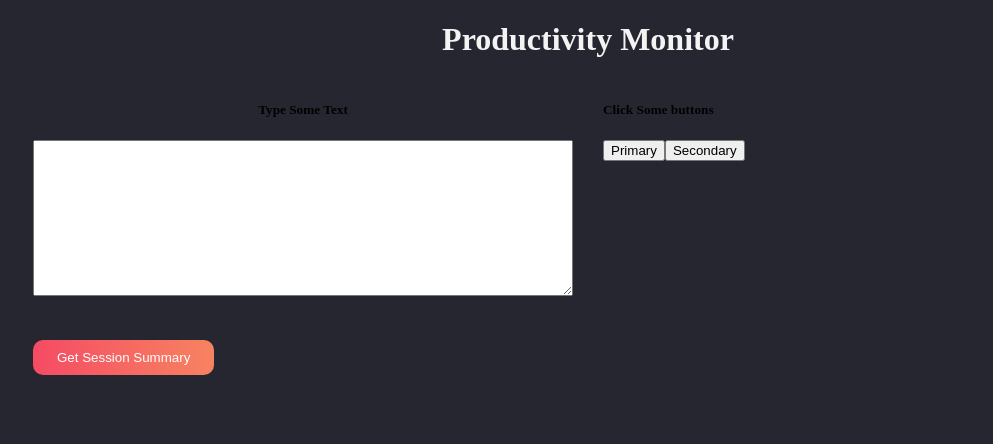
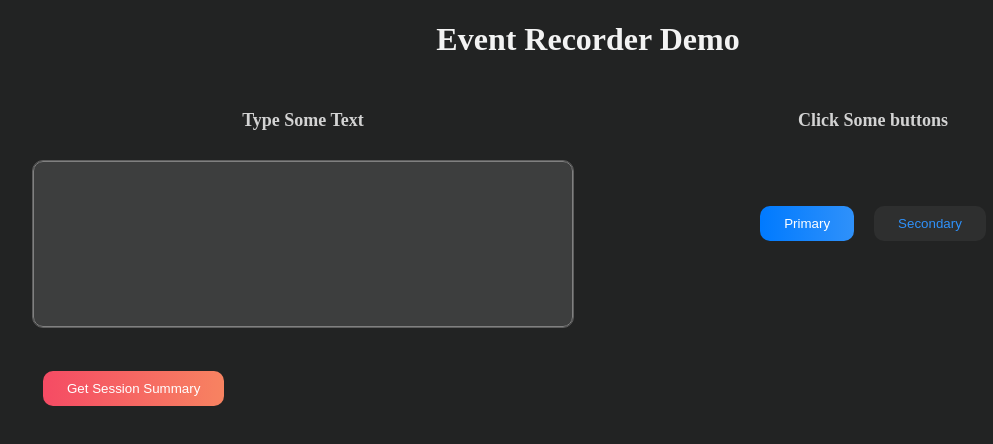
Before and after one commit to coolokawesome/SessionTracker, a React (Vite) app: page / in a window 1280 px wide. Shown: the top 444 px of the page, without its empty margins (52-1045 px from the left). Built offline with nearby package versions, Linux system fonts and the light colour scheme; a web font is replaced by a local one.

Commit message:
Updated UI configs

```diff
--- a/src/App.css
+++ b/src/App.css
@@ -3,12 +3,27 @@
     src: url('src/assets/static/Inter-Regular.ttf');
 }
 body {
-    background-color: #262631;
+    background-color: #222323;
     font-family: 'AG';
 }
 h1 {
  text-align: center;
  color: #f3f3f3
+}
+h5 {
+    color: #d3d3d3;
+    font-size: large;
+    text-align: center;
+}
+button {
+    margin-left: 10px;
+    margin-right: 10px
+}
+.buttons-col {
+    height: 50%;
+    display: flex;
+    justify-content: center;
+    align-items: center;
 }
 .btn-1 {
     background: linear-gradient( 90deg, #F54b64,#F78361 );
@@ -19,15 +34,37 @@ h1 {
     color: white;
     transition-duration: 0.2s;
     border-radius: 10px;
-    transition-delay: 0.1s;
+    display: flex;
 }
-.btn-1:hover {
+.btn-2 {
+    background: linear-gradient( 90deg, #007aff,#2f91fa );
+    padding: 10px;
+    border: 0px;
+    padding-left: 24px;
+    padding-right: 24px;
+    color: white;
+    transition-duration: 0.2s;
+    border-radius: 10px;
+}
+.btn-3 {
+    background: #e8e8e80f;
+    padding: 10px;
+    border: 0px;
+    padding-left: 24px;
+    padding-right: 24px;
+    color: #2f91fa;
+    transition-duration: 0.2s;
+    border-radius: 10px;
+}
+.btn-1:hover, .btn-2:hover, .btn-3:hover {
     transition-duration: 0.2s;
     transform: translateY(-2px);
     cursor: pointer;
 }
-.btn-1:active {
-    transition-delay: 0.0s;
+.btn-3:hover {
+    background-color: #3d3e3ebb;
+}
+.btn-1:active, .btn-2:active, .btn-3:active {
     transition-duration: 0.2s;
     transform: translateY(1px);
 }
@@ -40,12 +77,29 @@ h1 {
     justify-content: center;
     text-align: center;
 }
-
+.text-area > textarea {
+    font-family: 'AG';
+}
 
 
 .report-block {
     width: 100%;
 }
-.text-area {
+textarea {
+    color: #ffffff;
     width: 100%;
+    background-color: #3d3e3e;
+    border: 1px solid gray;
+    border-radius: 10px;
+    outline: 1px solid rgb(93, 93, 93);
+    transition-duration: 0.3s;
+    resize: none;
+
 }
+textarea:focus {
+    transition-duration: 0.3s;
+    outline: 1px solid rgb(191, 191, 191)
+}
+textarea, .text-area {
+    width: 100%
+}
--- a/src/App.jsx
+++ b/src/App.jsx
@@ -59,20 +59,22 @@ console.log(keyNum)
   return (
  <>
   <div className='container'>
-  <h1 className=''>Productivity Monitor</h1>
+  <h1 className=''>Event Recorder Demo</h1>
       <div className='row main-row'>
 
         <div className='col-6 text-col'>
           <div className='text-area'>
           <h5>Type Some Text</h5>
-          <textarea className='text-area'  rows={10} onChange={handleKeyStrokes} defaultValue={keyStrokes} id='TextArea'></textarea>
+          <textarea className='text-area' rows={10} onChange={handleKeyStrokes} defaultValue={keyStrokes} id='TextArea'></textarea>
           </div>
 
         </div>
-        <div className='col-6 buttons-col'>
+        <div className='col-6 '>
           <h5>Click Some buttons</h5>
+          <div className='buttons-col'>
           <button className='btn-2'>Primary</button>
           <button className='btn-3'>Secondary</button>
+          </div>
         </div>
         <div className='col-12 session-col'>
           <button className='btn-1' onClick={handleReport}>Get Session Summary</button>
```
